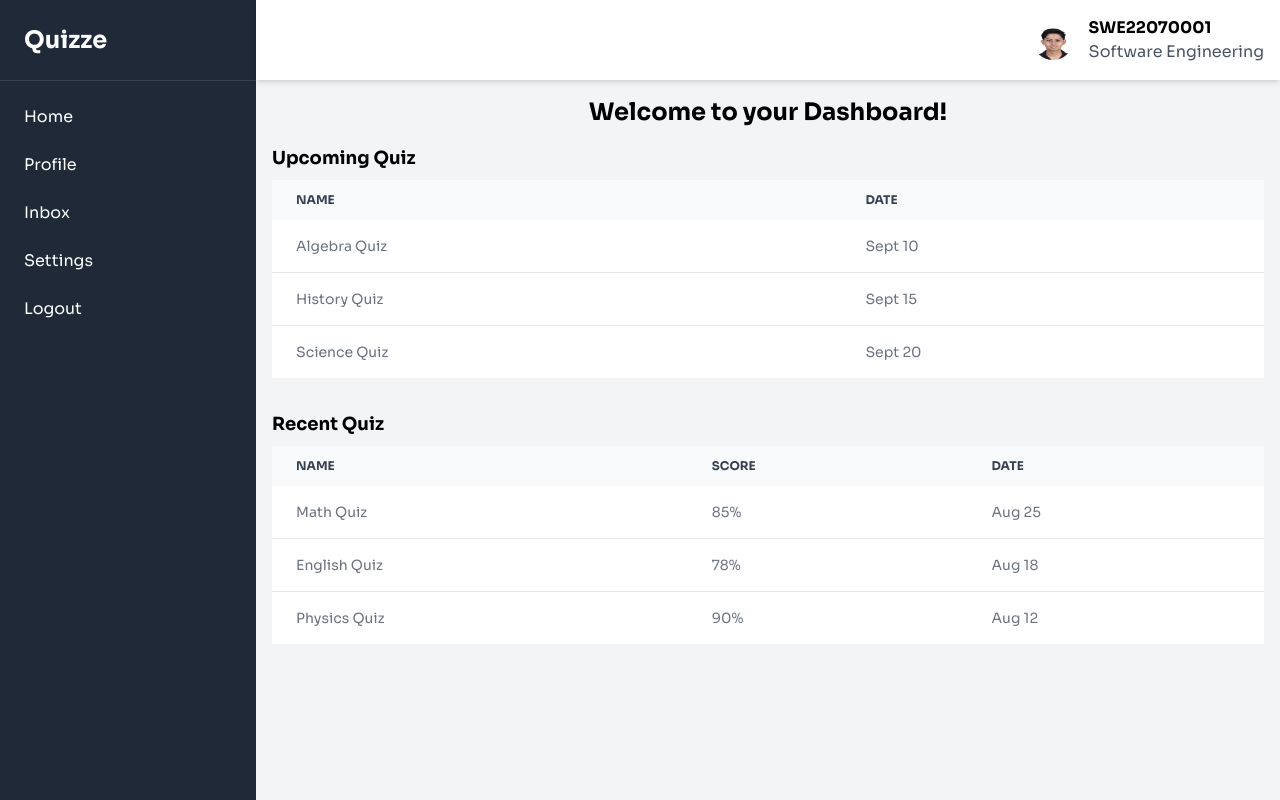
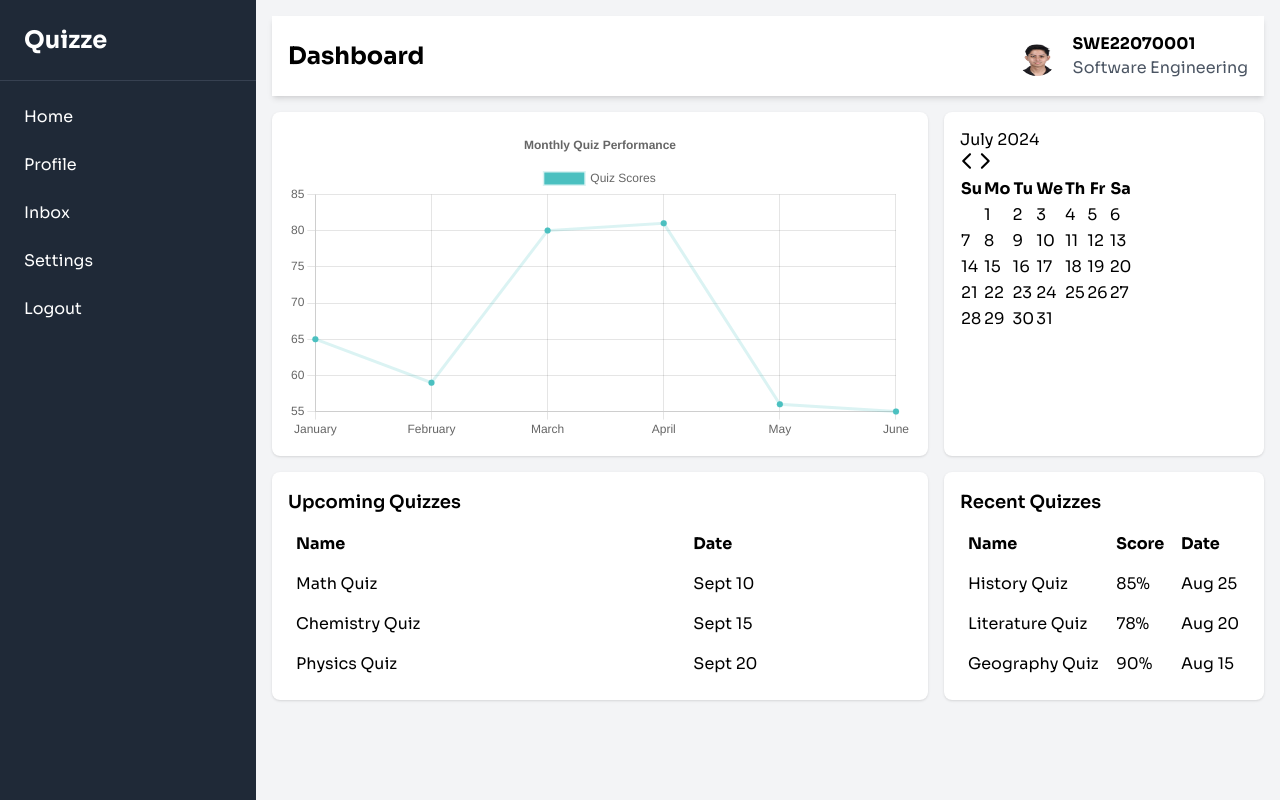
Before and after one commit to rencodesstuff/quizze2, a Next.js app: page /studentdash in a window 1280 px wide. Built offline with nearby package versions, Linux system fonts and the light colour scheme.

Commit message:
Student Dashboard Calendar and Graph

```diff
--- a/package.json
+++ b/package.json
@@ -10,10 +10,14 @@
   },
   "dependencies": {
     "@tabler/icons-react": "^3.11.0",
+    "chart.js": "^4.4.3",
     "clsx": "^2.1.1",
+    "date-fns": "^3.6.0",
     "framer-motion": "^11.3.4",
     "next": "14.2.5",
     "react": "^18",
+    "react-chartjs-2": "^5.2.0",
+    "react-day-picker": "^8.10.1",
     "react-dom": "^18",
     "react-slick": "^0.30.2",
     "slick-carousel": "^1.8.1",
--- a/src/pages/signup/index.tsx
+++ b/src/pages/signup/index.tsx
@@ -59,7 +59,7 @@ const SignUpPage = () => {
         {/* Form Side */}
         <div className="w-full md:w-1/2 flex items-center justify-center p-10 bg-white">
           <div className="max-w-md w-full">
-            <h1 className="text-3xl font-bold text-center mb-6">Create a free account now</h1>
+            <h1 className="text-3xl font-bold text-center mb-6">Create an account now</h1>
             <form className="space-y-6">
               <div>
                 <label htmlFor="name" className="text-sm font-medium text-gray-700">Name</label>
--- a/src/pages/studentdash/index.tsx
+++ b/src/pages/studentdash/index.tsx
@@ -1,4 +1,36 @@
 import Link from 'next/link';
+import { Line } from 'react-chartjs-2';
+import { Chart as ChartJS, CategoryScale, LinearScale, PointElement, LineElement, Title, Tooltip, Legend } from 'chart.js';
+import { DayPicker } from 'react-day-picker';
+
+// Registering components for the chart
+ChartJS.register(CategoryScale, LinearScale, PointElement, LineElement, Title, Tooltip, Legend);
+
+const data = {
+  labels: ['January', 'February', 'March', 'April', 'May', 'June'],
+  datasets: [
+    {
+      label: 'Quiz Scores',
+      data: [65, 59, 80, 81, 56, 55],
+      fill: false,
+      backgroundColor: 'rgb(75, 192, 192)',
+      borderColor: 'rgba(75, 192, 192, 0.2)',
+    },
+  ],
+};
+
+const options = {
+  responsive: true,
+  plugins: {
+    legend: {
+      position: 'top' as const,
+    },
+    title: {
+      display: true,
+      text: 'Monthly Quiz Performance',
+    },
+  },
+};
 
 const StudentDashboard = () => {
   return (
@@ -38,9 +70,10 @@ const StudentDashboard = () => {
       </div>
 
       {/* Main content */}
-      <div className="flex-1 flex flex-col">
+      <div className="flex-1 flex flex-col overflow-y-auto p-4">
         {/* Navbar */}
-        <div className="flex items-center justify-end bg-white p-4 shadow-md">
+        <div className="flex items-center justify-between bg-white p-4 shadow-md">
+          <h1 className="text-2xl font-bold">Dashboard</h1>
           <div className="flex items-center">
             <img
               src="/ZabirHD.png"
@@ -55,62 +88,66 @@ const StudentDashboard = () => {
         </div>
 
         {/* Content area */}
-        <div className="flex-1 p-4 overflow-y-auto">
-          <h1 className="text-2xl font-bold text-center mb-4">Welcome to your Dashboard!</h1>
+        <div className="grid grid-cols-1 md:grid-cols-3 gap-4 mt-4">
+          {/* Chart and Calendar */}
+          <div className="md:col-span-2 bg-white p-4 shadow rounded-lg">
+            <Line data={data} options={options} />
+          </div>
+          <div className="bg-white p-4 shadow rounded-lg">
+            <DayPicker />
+          </div>
 
-          {/* Upcoming Quizzes Table */}
-          <div className="mb-8">
-            <h2 className="text-lg font-bold mb-2">Upcoming Quiz</h2>
-            <table className="w-full text-sm text-left text-gray-500 dark:text-gray-400">
-              <thead className="text-xs text-gray-700 uppercase bg-gray-50 dark:bg-gray-700 dark:text-gray-400">
+          {/* Tables */}
+          <div className="md:col-span-2 bg-white shadow rounded-lg p-4">
+            <h2 className="font-semibold text-lg">Upcoming Quizzes</h2>
+            <table className="min-w-full mt-2">
+              <thead>
                 <tr>
-                  <th scope="col" className="px-6 py-3">Name</th>
-                  <th scope="col" className="px-6 py-3">Date</th>
+                  <th className="text-left p-2">Name</th>
+                  <th className="text-left p-2">Date</th>
                 </tr>
               </thead>
               <tbody>
-                <tr className="bg-white border-b dark:bg-gray-800 dark:border-gray-700">
-                  <td className="px-6 py-4">Algebra Quiz</td>
-                  <td className="px-6 py-4">Sept 10</td>
+                <tr>
+                  <td className="p-2">Math Quiz</td>
+                  <td className="p-2">Sept 10</td>
                 </tr>
-                <tr className="bg-white border-b dark:bg-gray-800 dark:border-gray-700">
-                  <td className="px-6 py-4">History Quiz</td>
-                  <td className="px-6 py-4">Sept 15</td>
+                <tr>
+                  <td className="p-2">Chemistry Quiz</td>
+                  <td className="p-2">Sept 15</td>
                 </tr>
-                <tr className="bg-white dark:bg-gray-800">
-                  <td className="px-6 py-4">Science Quiz</td>
-                  <td className="px-6 py-4">Sept 20</td>
+                <tr>
+                  <td className="p-2">Physics Quiz</td>
+                  <td className="p-2">Sept 20</td>
                 </tr>
               </tbody>
             </table>
           </div>
-
-          {/* Recent Quizzes Table */}
-          <div className="mb-8">
-            <h2 className="text-lg font-bold mb-2">Recent Quiz</h2>
-            <table className="w-full text-sm text-left text-gray-500 dark:text-gray-400">
-              <thead className="text-xs text-gray-700 uppercase bg-gray-50 dark:bg-gray-700 dark:text-gray-400">
+          <div className="md:col-span-1 bg-white shadow rounded-lg p-4">
+            <h2 className="font-semibold text-lg">Recent Quizzes</h2>
+            <table className="min-w-full mt-2">
+              <thead>
                 <tr>
-                  <th scope="col" className="px-6 py-3">Name</th>
-                  <th scope="col" className="px-6 py-3">Score</th>
-                  <th scope="col" className="px-6 py-3">Date</th>
+                  <th className="text-left p-2">Name</th>
+                  <th className="text-left p-2">Score</th>
+                  <th className="text-left p-2">Date</th>
                 </tr>
               </thead>
               <tbody>
-                <tr className="bg-white border-b dark:bg-gray-800 dark:border-gray-700">
-                  <td className="px-6 py-4">Math Quiz</td>
-                  <td className="px-6 py-4">85%</td>
-                  <td className="px-6 py-4">Aug 25</td>
+                <tr>
+                  <td className="p-2">History Quiz</td>
+                  <td className="p-2">85%</td>
+                  <td className="p-2">Aug 25</td>
                 </tr>
-                <tr className="bg-white border-b dark:bg-gray-800 dark:border-gray-700">
-                  <td className="px-6 py-4">English Quiz</td>
-                  <td className="px-6 py-4">78%</td>
-                  <td className="px-6 py-4">Aug 18</td>
+                <tr>
+                  <td className="p-2">Literature Quiz</td>
+                  <td className="p-2">78%</td>
+                  <td className="p-2">Aug 20</td>
                 </tr>
-                <tr className="bg-white dark:bg-gray-800">
-                  <td className="px-6 py-4">Physics Quiz</td>
-                  <td className="px-6 py-4">90%</td>
-                  <td className="px-6 py-4">Aug 12</td>
+                <tr>
+                  <td className="p-2">Geography Quiz</td>
+                  <td className="p-2">90%</td>
+                  <td className="p-2">Aug 15</td>
                 </tr>
               </tbody>
             </table>
```
Also changed, not shown: 1 other file (tests, documents, lock files or other folders).
